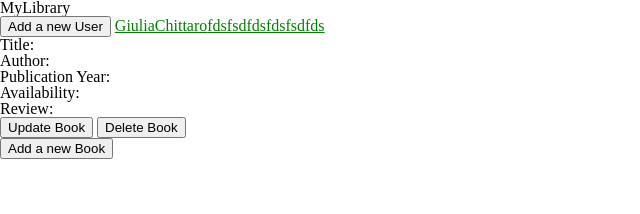
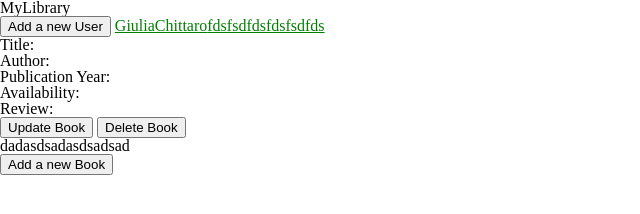
Before and after one commit to beatricedaldin/BuildWeek2, a website with bundled scripts: page index.html in a window 1280 px wide. Shown: the whole page, without its empty margins (0-640 px from the left). Built offline with nearby package versions, Linux system fonts and the light colour scheme; data requests are answered from the project's data file; a script that the page names is missing.

Commit message:
modfgdfg

```diff
--- a/assets/js/script.js
+++ b/assets/js/script.js
@@ -95,3 +95,7 @@ let addBook = document.querySelector('#addBook')
 addBook.addEventListener('click', function () {
     location.href = 'createBook.html'
 })
+let upBtn = document.querySelector('#upB')
+upBtn.addEventListener('click', function(){
+    location.href = 'updateBook.html'
+})
--- a/library.json
+++ b/library.json
@@ -1,5 +1,24 @@
 {
-  "books": [],
+  "books": [
+    {
+      "title": "dadasdsa",
+      "author": "dasdsadas",
+      "year": "2000",
+      "review": "sadsadsadsa",
+      "sharedBy": "dsadasdsad",
+      "availability": "Yes",
+      "id": 1
+    },
+    {
+      "title": "dasdsadsad",
+      "author": "asdasdasdsa",
+      "year": "2000",
+      "review": "fdsgfsdgsd",
+      "sharedBy": "fsdfsdfs",
+      "availability": "Yes",
+      "id": 2
+    }
+  ],
   "users": [
     {
       "name": "Giulia",
```
Also changed, not shown: assets/js/update.js (+8 -1 lines), updateBook.html (+4 -0 lines).
